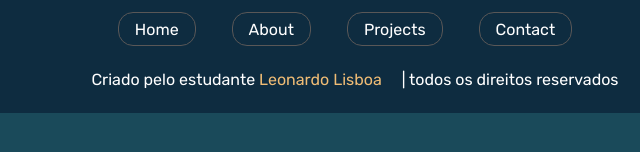
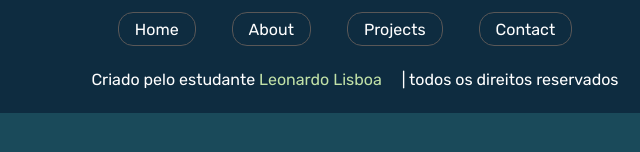
Before and after one commit to lisboa-leo/Portifolio, a plain HTML site: page index.html in a window 1280 px wide. In both pictures the pointer is over the element "Leonardo Lisboa". Shown: the part 602-754 px from the top of the page, 285-925 px from the left. Drawn offline with Linux system fonts and the light colour scheme; a web font is replaced by a local one.

Commit message:
adicionei uma hover na span para trocar de cor

```diff
--- a/style.css
+++ b/style.css
@@ -269,6 +269,9 @@ nav li, a{
 .rodape .creditos span{
     color: #efbc75;
 }
+.rodape .creditos span:hover{
+    color: #c1e1a7;
+}
 
 @media screen and (max-width: 1200px) {
     #section-about h1{
```
